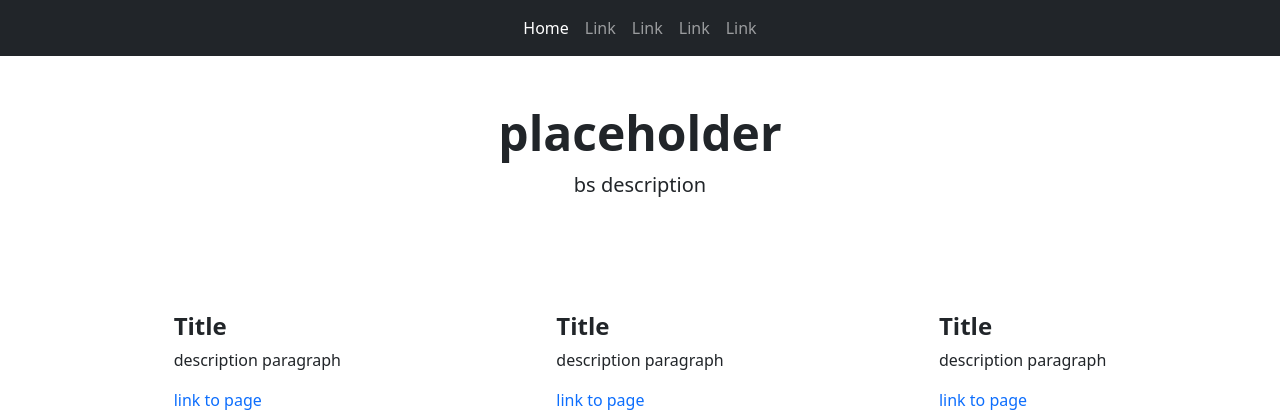
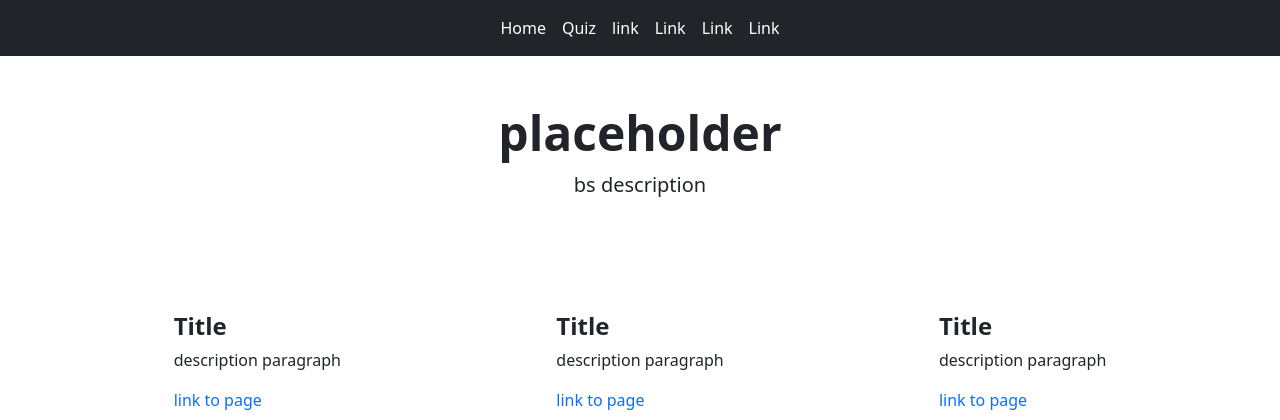
Before and after one commit to ronjohn5on/hackathon2023, a Flask app: page / in a window 1280 px wide. Shown: the top 420 px of the page. Run offline with Flask 3, Linux system fonts and the light colour scheme.

Commit message:
quiz page

```diff
--- a/__init__.py
+++ b/__init__.py
@@ -7,5 +7,10 @@ app = Flask(__name__)
 def home():
     return render_template('home.html')
 
+@app.route('/quiz')
+def quiz():
+    return render_template('quiz.html')
+
+
 if __name__ == '__main__':
     app.run(debug=True)
--- a/templates/includes/navbar.html
+++ b/templates/includes/navbar.html
@@ -6,16 +6,19 @@
           <a class="nav-link active" href="/">Home</a>
         </li>
         <li class="nav-item">
-          <a class="nav-link" href="#">Link</a>
+          <a class="nav-link active" href="/quiz">Quiz</a>
         </li>
         <li class="nav-item">
-          <a class="nav-link" href="#">Link</a>
+          <a class="nav-link active" href="#">link</a>
         </li>
         <li class="nav-item">
-          <a class="nav-link" href="#">Link</a>
+          <a class="nav-link active" href="#">Link</a>
         </li>
         <li class="nav-item">
-          <a class="nav-link" href="#">Link</a>
+          <a class="nav-link active" href="#">Link</a>
+        </li>
+        <li class="nav-item">
+          <a class="nav-link active" href="#">Link</a>
         </li>
       </ul>
     </div>
--- /dev/null
+++ b/templates/quiz.html
@@ -0,0 +1,4 @@
+{% extends "base.html" %} {% block title %}placeholder - Home{% endblock %} {% block content %}
+<h2>quiz page</h2>
+
+{%endblock%}
```
